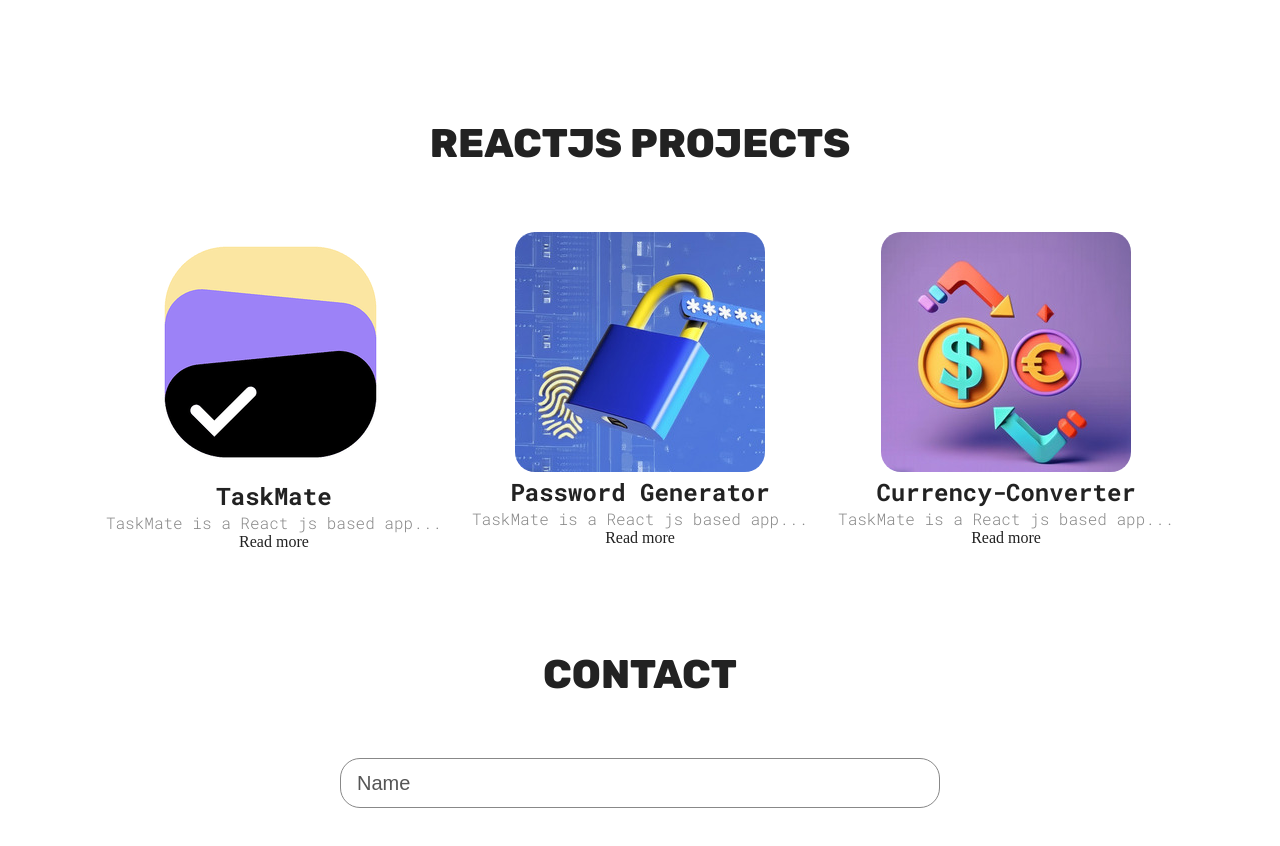
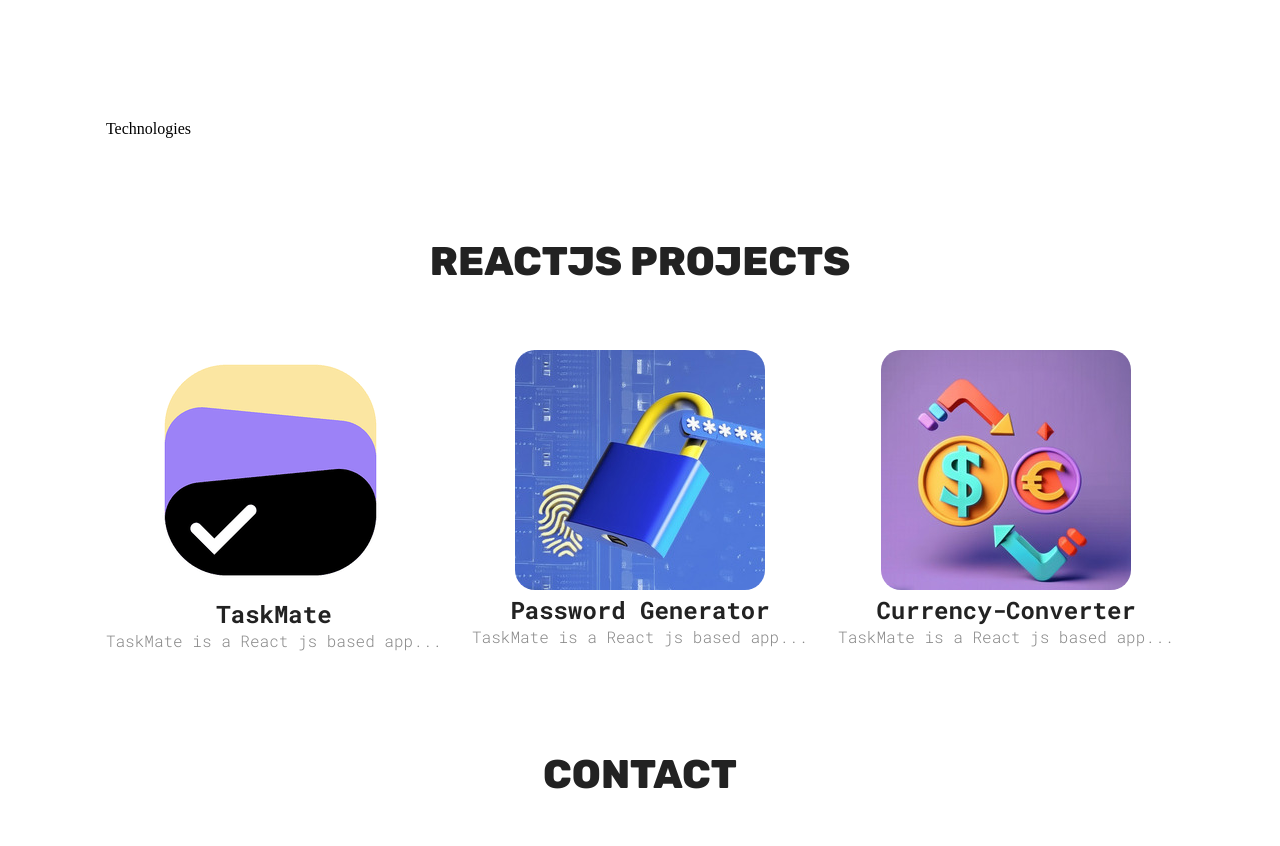
Before and after one commit to rohit-bhardwajj/rohit-bhardwaj, a React (Vite) app: page / in a window 1280 px wide. Shown: the part 780-1626 px from the top of the page. Built offline with nearby package versions, Linux system fonts and the light colour scheme.

Commit message:
techonology section

```diff
--- a/package.json
+++ b/package.json
@@ -12,8 +12,7 @@
   "dependencies": {
     "framer-motion": "^11.2.11",
     "react": "^18.3.1",
-    "react-dom": "^18.3.1",
-    "tailwindcss": "^3.4.4"
+    "react-dom": "^18.3.1"
   },
   "devDependencies": {
     "@types/react": "^18.2.66",
--- a/src/App.jsx
+++ b/src/App.jsx
@@ -3,6 +3,7 @@ import './App.css'
 import Hero from './Sections/Hero/Hero';
 // import Navbar from './Sections/Navbar/Navbar';
 import Projects from './Sections/Projects/Projects';
+import Technologies from './Sections/Techonologies/Technologies';
 // import Skills from './Sections/Skills/Skills';
 import Contact from './Sections/contact/Contact';
 import Footer from './Sections/footer/Footer';
@@ -14,6 +15,7 @@ function App() {
       <>
       {/* <Navbar/> */}
       <Hero/>
+      <Technologies/>
       {/* <Experience/> */}
       <Projects/>
       <Contact/>
--- a/src/Sections/Projects/ProjectCard.jsx
+++ b/src/Sections/Projects/ProjectCard.jsx
@@ -3,23 +3,12 @@ import React from 'react';
 function ProjectCard({src,title,github,live,desc}) {
   return (
 
-<div className="max-w-sm bg-white border border-gray-200 rounded-lg shadow dark:bg-gray-800 dark:border-gray-700">
-    <a href="">
-        <img className="rounded-t-lg" src={src} alt="" />
-    </a>
-    <div className="p-4">
-        <a href="#">
-            <h3 className="mb-2 text-2xl font-bold tracking-tight text-gray-900 dark:text-white">{title}</h3>
-        </a>
-        <p className="mb-3  font-normal text-gray-700 dark:text-gray-400">{desc}</p>
-        <a href={live} target='_blank' className="inline-flex items-center px-3 py-2 text-sm font-medium text-center text-white  bg-blue-700 rounded-lg hover:bg-blue-800 focus:ring-4 focus:outline-none focus:ring-blue-300 dark:bg-blue-600 dark:hover:bg-blue-700 dark:focus:ring-blue-800">
-            Read more
-            <path stroke="currentColor" strokeLinecap="round" strokeLinejoin="round" strokeWidth="2" d="M1 5h12m0 0L9 1m4 4L9 9"/>
-             {/* <svg className="rtl:rotate-180 w-3.5 h-3.5 ms-2" aria-hidden="true" xmlns="http://www.w3.org/2000/svg" fill="none" viewBox="0 0 14 10">
-            </svg> */}
-        </a>
-    </div>
-</div>
+    <a target='_blank' href={github}>
+    <img src={src} alt={`${title} image`}  className='hover'/>
+    <h3>{title}</h3>
+    <p>{desc}</p>
+    {/* <a href={github} target='_blank'><button>Git</button></a> */}
+   </a>
 
   )
 }
--- /dev/null
+++ b/src/Sections/Techonologies/Technologies.jsx
@@ -0,0 +1,9 @@
+import React from 'react'
+
+function Technologies() {
+  return (
+    <div>Technologies</div>
+  )
+}
+
+export default Technologies
```
Also changed, not shown: 1 other file (tests, documents, lock files or other folders).
